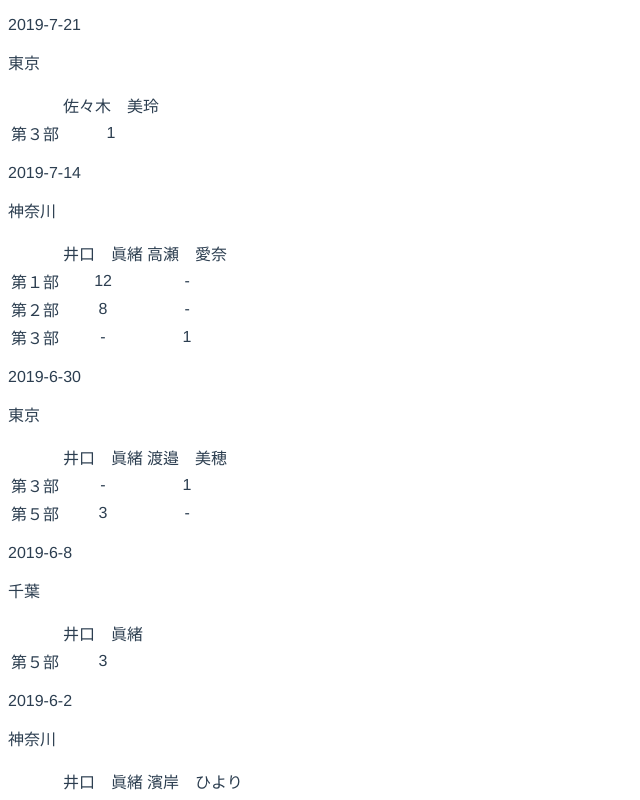
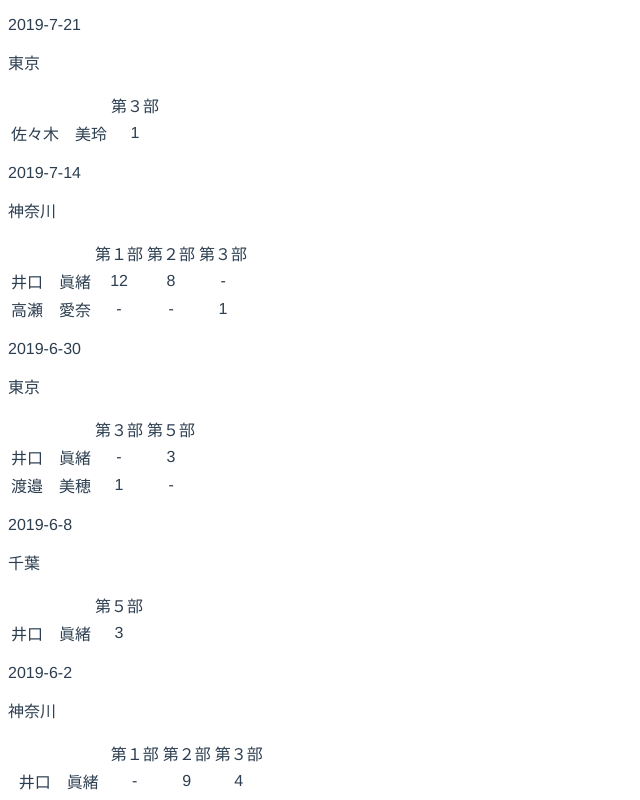
Before and after one commit to 42sora/akushu.info, a Vue app: page / in a window 1280 px wide. Shown: the top 800 px of the page, without its empty margins (0-640 px from the left). Built offline with nearby package versions, Linux system fonts and the light colour scheme.

Commit message:
change table row <-> column

```diff
--- a/src/views/Home.vue
+++ b/src/views/Home.vue
@@ -34,22 +34,21 @@ export default {
   },
   methods: {
     toTableData (tickets) {
+      const parts = tickets.map(x => x.partName).filter((x, i, self) => self.indexOf(x) === i).sort()
       const members = tickets.map(x => x.memberName).filter((x, i, self) => self.indexOf(x) === i)
-      const parts = tickets.map(x => x.partName).filter((x, i, self) => self.indexOf(x) === i).sort()
 
       const table = []
 
       // ヘッダー部（メンバー名）
-      table.push([''].concat(members))
+      table.push([''].concat(parts))
 
       // データ部作成
-      for (const part of parts) {
-        // 行の最初にpartNameを入れる
-        const row = [part]
+      for (const member of members) {
+        // 行の最初にmemberNameを入れる
+        const row = [member]
 
-        for (const member of members) {
-          const ticket = tickets.filter(ticket => ticket.partName === part)
-            .find(ticket => ticket.memberName === member)
+        for (const part of parts) {
+          const ticket = tickets.find(ticket => ticket.memberName === member && ticket.partName === part)
           if (ticket) {
             row.push(ticket.amont)
           } else {
```
